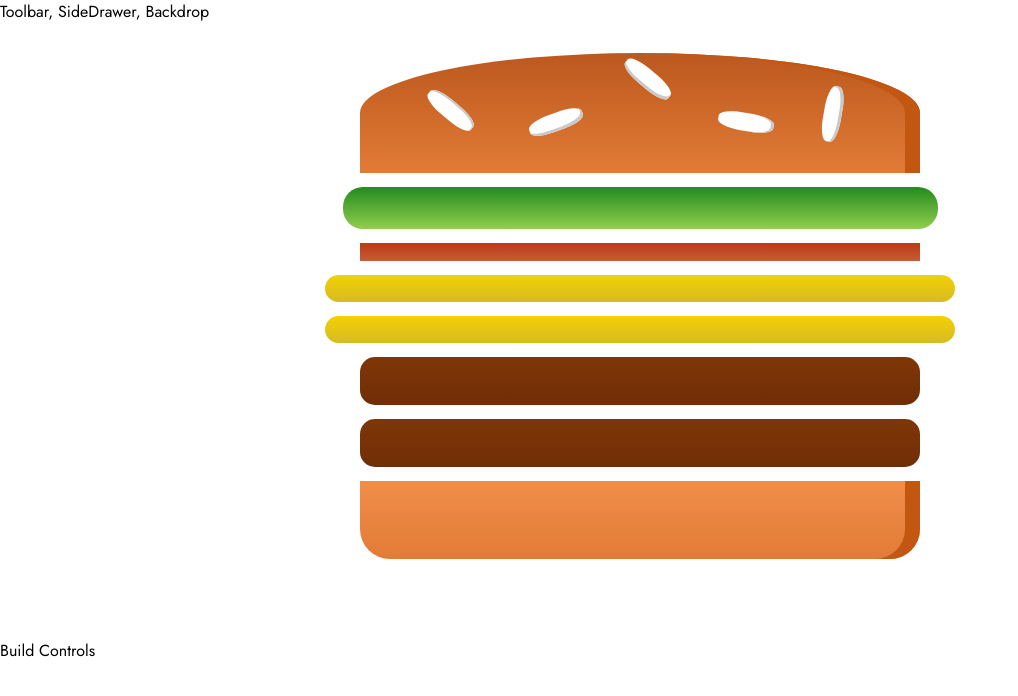
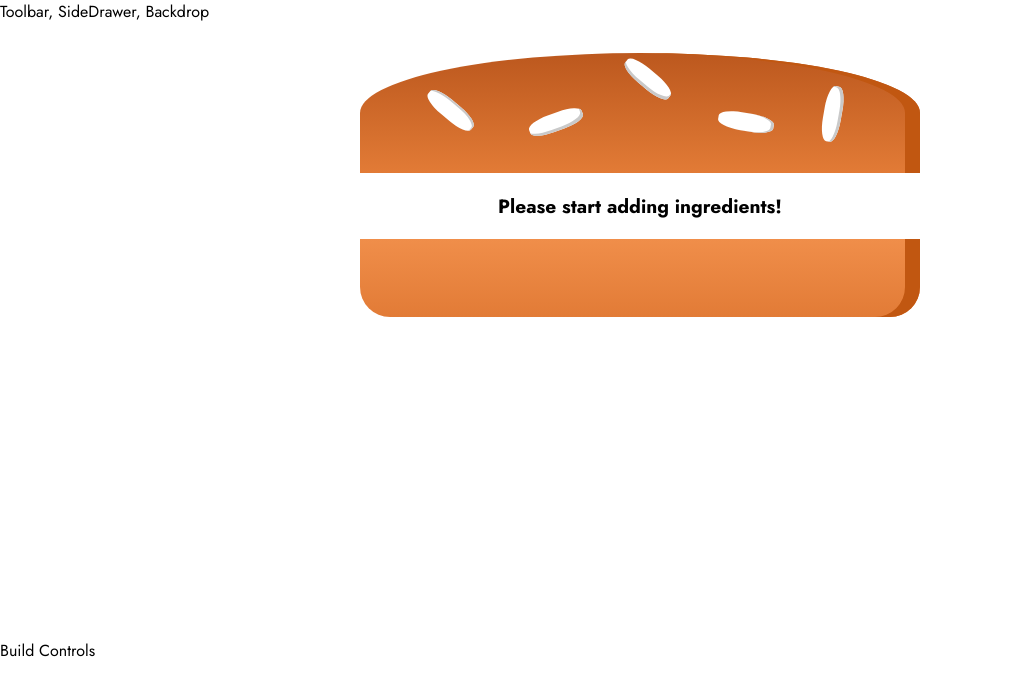
Before and after one commit to hendraaagil/burger-builder, a React (Create React App) app: page / in a window 1280 px wide. Shown: the top 696 px of the page, without its empty margins (0-1018 px from the left). Built offline with nearby package versions, Linux system fonts and the light colour scheme.

Commit message:
Calculating the Ingredient Sum Dynamically

```diff
--- a/src/components/Burger/Burger.js
+++ b/src/components/Burger/Burger.js
@@ -5,13 +5,19 @@
 
 const Burger = (props) => {
   // .keys return as an array
-  const transformedIngredients = Object.keys(props.ingredients).map((igKey) => {
-    return [...Array(props.ingredients[igKey])].map((_, i) => {
-      return <BurgerIngredient key={igKey + i} type={igKey} />;
-    });
-  });
+  let transformedIngredients = Object.keys(props.ingredients)
+    .map((igKey) => {
+      return [...Array(props.ingredients[igKey])].map((_, i) => {
+        return <BurgerIngredient key={igKey + i} type={igKey} />;
+      });
+    })
+    .reduce((arr, el) => {
+      return arr.concat(el);
+    }, []);
 
-  console.log(transformedIngredients);
+  if (transformedIngredients.length === 0) {
+    transformedIngredients = <p>Please start adding ingredients!</p>;
+  }
 
   return (
     <div className={styles.Burger}>
--- a/src/containers/BurgerBuilder/BurgerBuilder.js
+++ b/src/containers/BurgerBuilder/BurgerBuilder.js
@@ -6,10 +6,10 @@
 class BurgerBuilder extends Component {
   state = {
     ingredients: {
-      salad: 1,
-      bacon: 1,
-      cheese: 2,
-      meat: 2,
+      salad: 0,
+      bacon: 0,
+      cheese: 0,
+      meat: 0,
     },
   };
 
```
